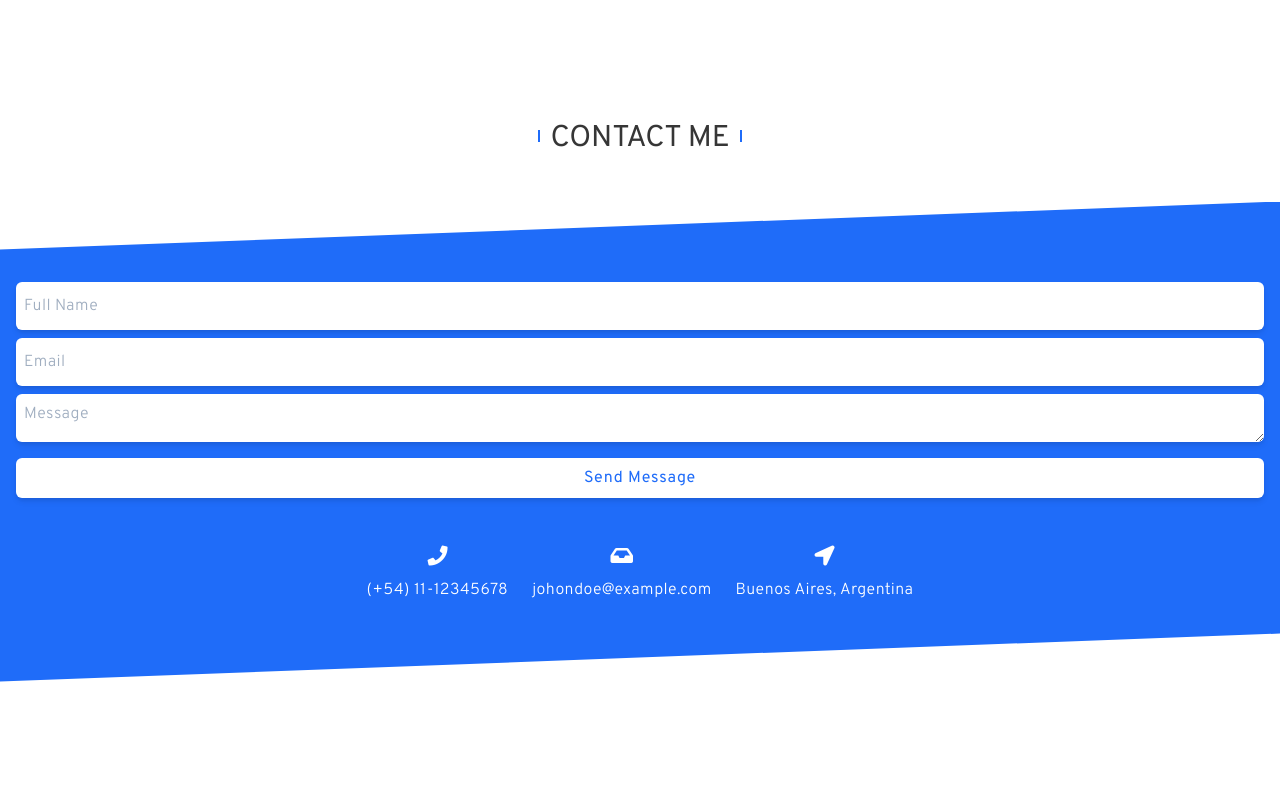
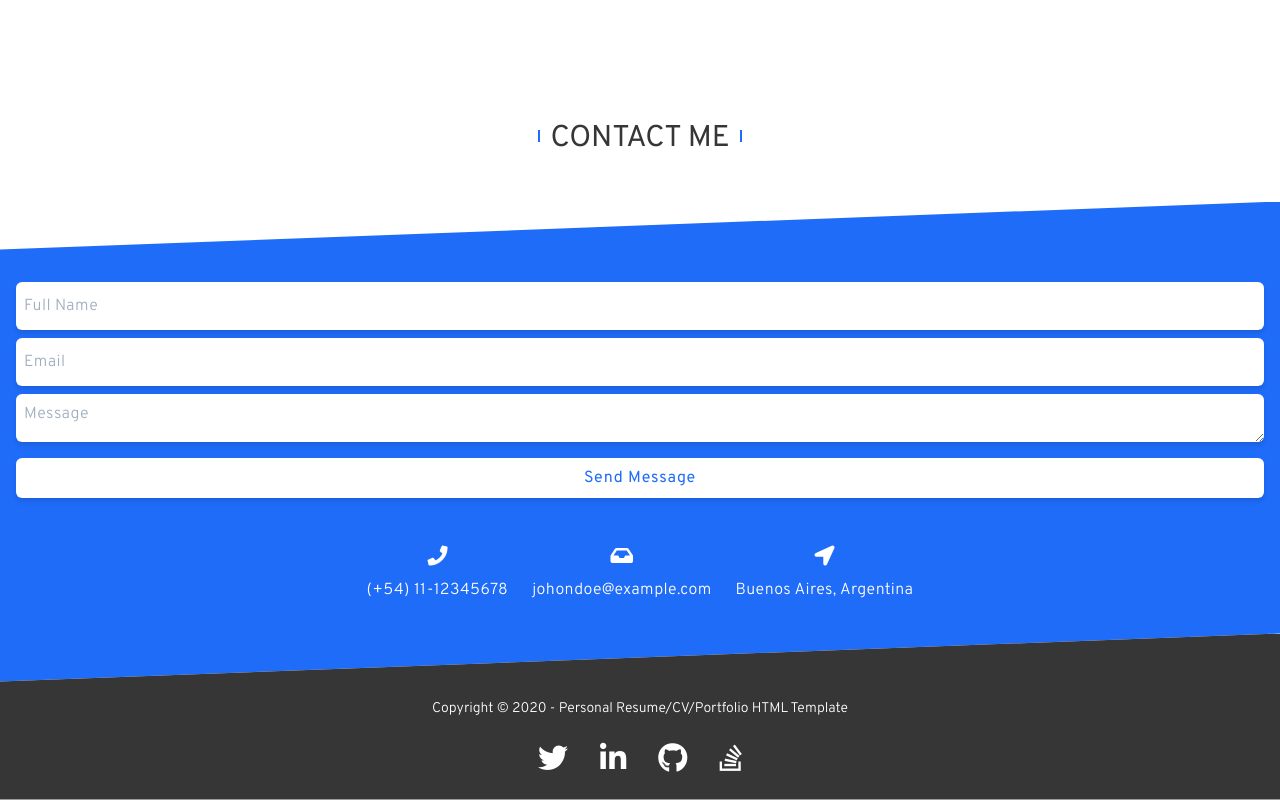
Before and after one commit to gonzalomansilla/Portfolio, a Vue app: page / in a window 1280 px wide. Shown: the part 2756-3556 px from the top of the page. Before the commit the page ends 3438 px from the top, so only its background shows below. Built offline with nearby package versions, Linux system fonts and the light colour scheme.

Commit message:
feat: Componente Footer

```diff
--- a/src/App.vue
+++ b/src/App.vue
@@ -10,6 +10,7 @@
       </div>
 
       <ContactSection></ContactSection>
+      <FooterSection></FooterSection>
     </main>
   </div>
 </template>
@@ -19,6 +20,7 @@ import Header from "./components/Header";
 import AboutSection from "./components/sections/About";
 import PortfolioSection from "./components/sections/Portfolio";
 import ContactSection from "./components/sections/Contact";
+import FooterSection from "./components/sections/Footer";
 
 export default {
   name: 'App',
@@ -26,7 +28,8 @@ export default {
     Header,
     AboutSection,
     PortfolioSection,
-    ContactSection
+    ContactSection,
+    FooterSection
   },
 };
 </script>
--- /dev/null
+++ b/src/components/sections/Footer.vue
@@ -0,0 +1,28 @@
+<template>
+  <footer class="grid gap-y-4 justify-items-center relative p-4 text-white text-center">
+    <div class="footer-bg absolute inset-x-0"></div>
+    <span class="text-sm font-light">Copyright © 2020 - Personal Resume/CV/Portfolio HTML Template</span>
+    <IconsList></IconsList>
+  </footer>
+</template>
+
+<script>
+import IconsList from "./../ui/IconsList";
+
+export default {
+  name: "FooterSection",
+  components: {
+    IconsList,
+  },
+};
+</script>
+
+<style lang="scss" scoped>
+.footer-bg {
+  z-index: -1;
+  top: theme("space.-12");
+  bottom: 0;
+  clip-path: polygon(0 48px, 100% 0, 100% 100%, 0 100%);
+  background-color: theme("colors.gray-dark");
+}
+</style>
```
